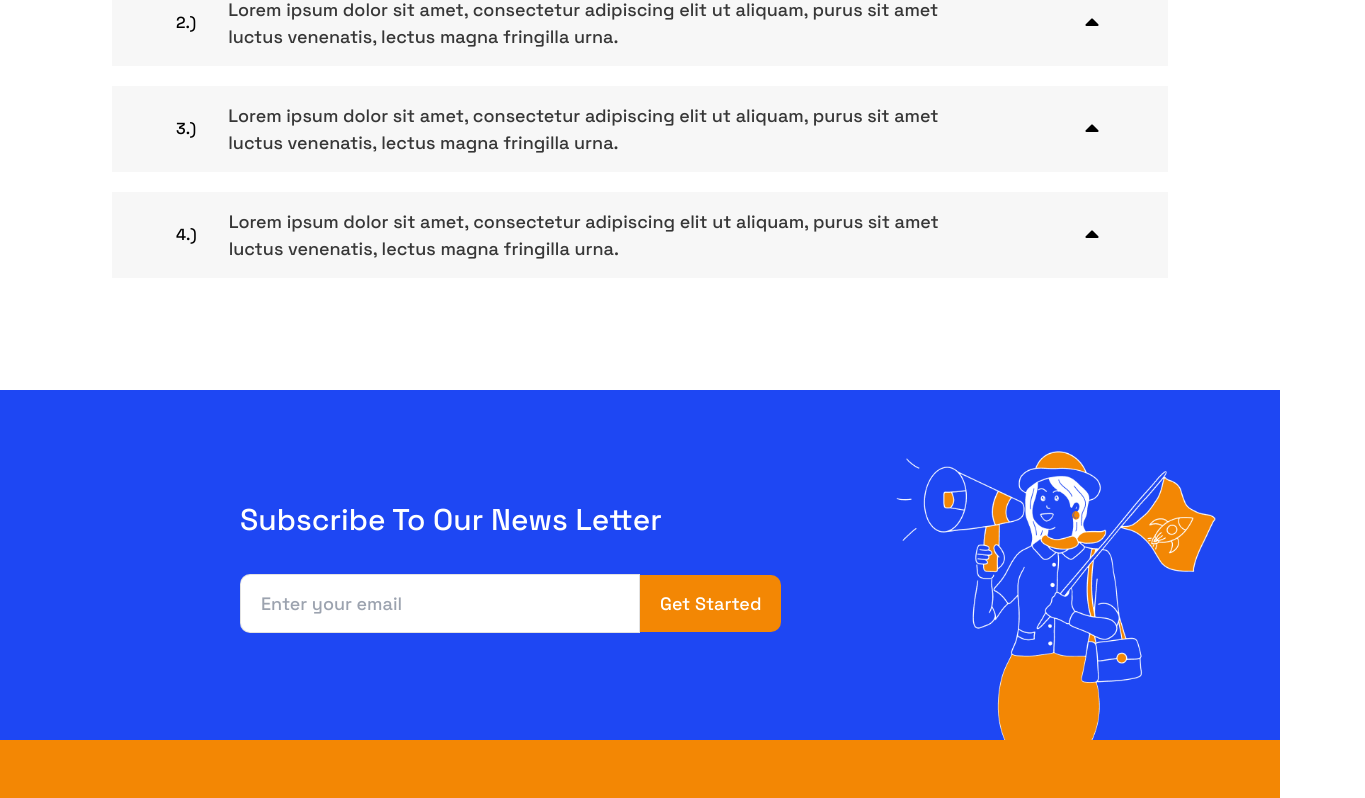
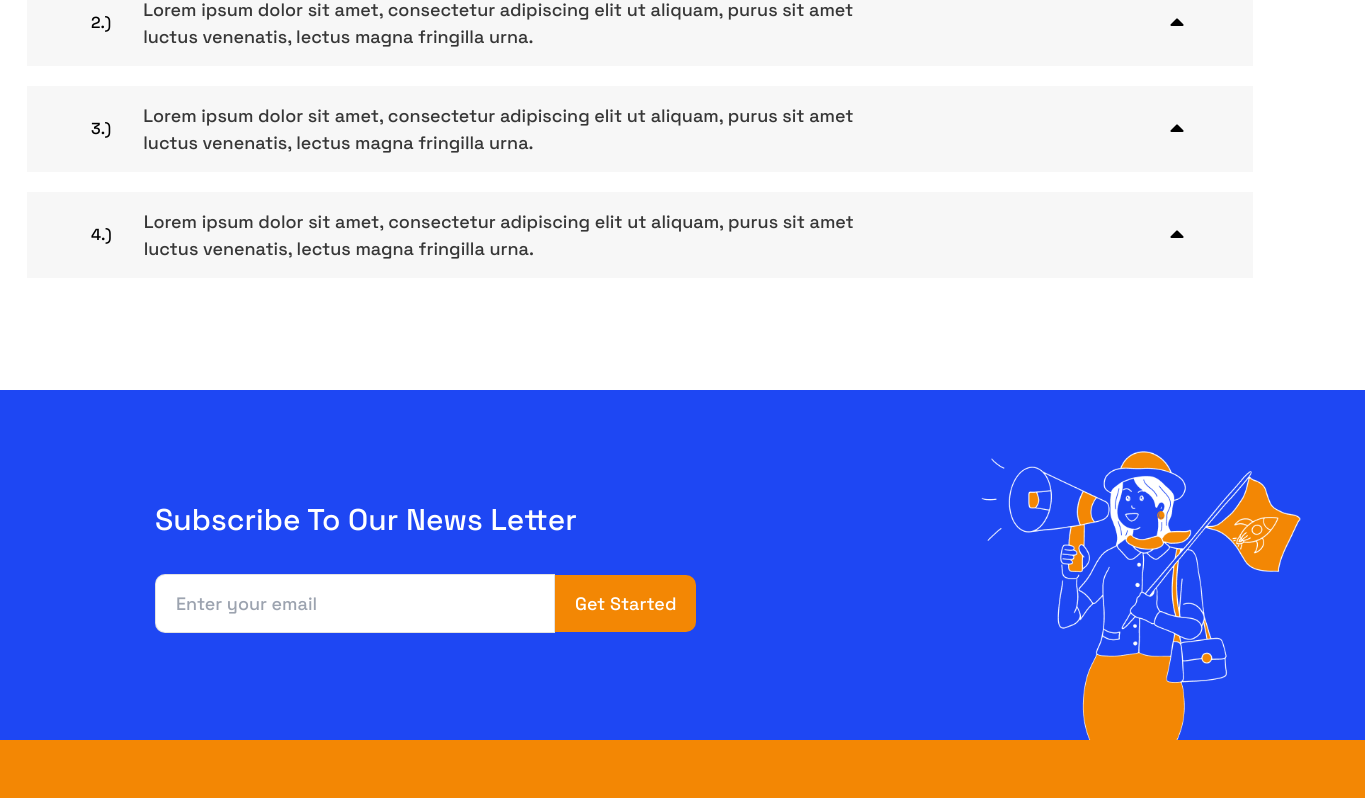
Before and after one commit to godwin-olele/quiz-api, a React (Create React App) app: page / in a window 1280 px wide. Shown: the part 4088-4886 px from the top of the page, 1365 px wide, since content can reach past the window. Built offline with nearby package versions, Linux system fonts and the light colour scheme.

Commit message:
Addeda page layout folder . It will help add a fixed proportional width size incase of larger screens

```diff
--- a/src/App.js
+++ b/src/App.js
@@ -2,7 +2,8 @@ import React, { useState, useEffect } from "react";
 import Footer from "./components/Footer/Footer";
 import LandingPage from "./pages/LandingPage";
 import Main from "./pages/Main";
-import { motion } from "framer-motion"
+import { motion } from "framer-motion";
+import PageLayout from "./components/Layout/PageLayout";
 
 export default function App() {
   const [mousePosition, setMousePosition] = useState({
@@ -41,10 +42,9 @@ export default function App() {
     },
   };
 
-
-
   return (
-    <>
+    <div className="flex justify-center">
+      <PageLayout>
         <LandingPage />
         <Main />
         <Footer />
@@ -53,6 +53,7 @@ export default function App() {
           variants={variants}
           animate={cursorVariant}
         />
-    </>
+      </PageLayout>
+    </div>
   );
 }
--- /dev/null
+++ b/src/components/Layout/PageLayout.js
@@ -0,0 +1,5 @@
+import React from "react";
+
+export default function Index(props) {
+  return <div className="w-[1450px]">{props.children}</div>;
+}
```
Lines whose indentation alone changed are shown as unchanged.
